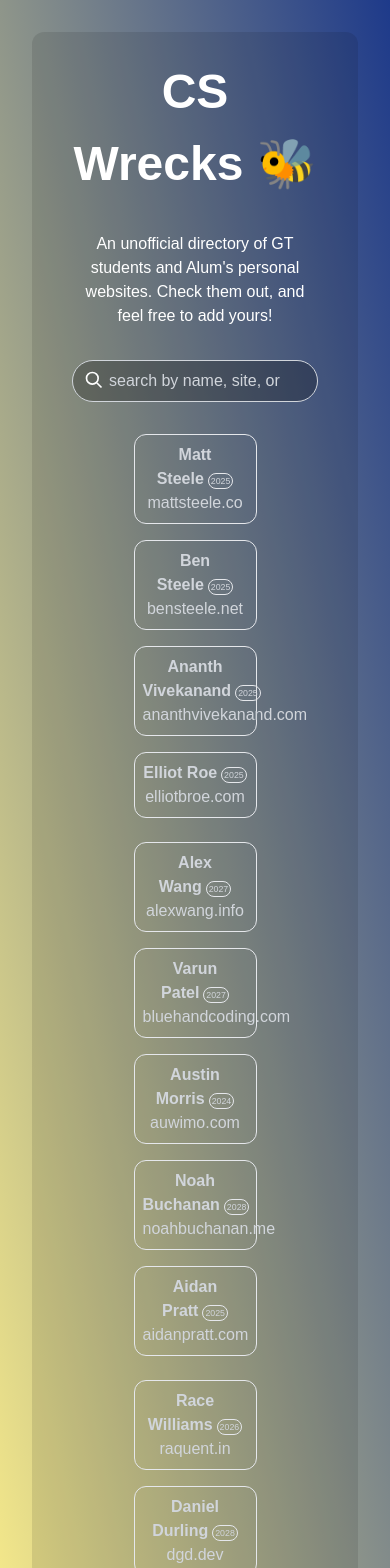
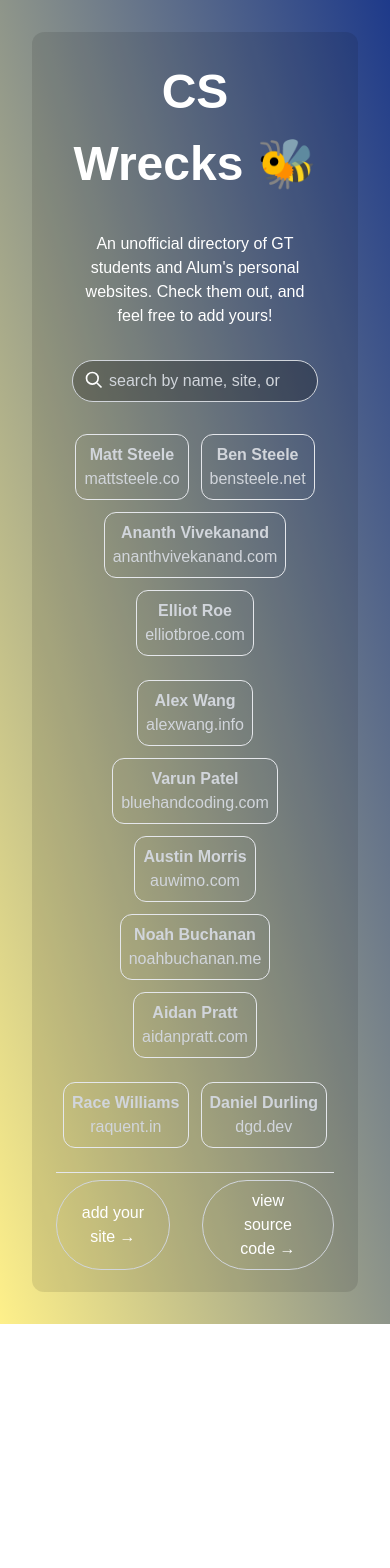
Before and after one commit to msteele3/cswrecks, a Next.js app: page / in a window 390 px wide. Shown: the top 1568 px of the page. After the commit the page ends 1324 px from the top, so only its background shows below. Built offline with nearby package versions, Linux system fonts and the light colour scheme.

Commit message:
new styles yo?

```diff
--- a/app/page.tsx
+++ b/app/page.tsx
@@ -100,17 +100,17 @@ export default function HomePage() {
           variants={container}
           initial="hidden"
           animate="show"
-          className="w-full max-w-4xl flex flex-col items-center px-4"
+          className="w-full max-w-4xl flex flex-col items-center"
         >
           {chunkedSites.map((rowSites, rowIndex) => (
             <div
               key={rowIndex}
-              className="flex flex-wrap xs:flex-nowrap gap-4 mb-6 justify-center s:mb-10 text-center"
+              className="flex flex-wrap xs:flex-nowrap gap-3 mb-6 justify-center s:mb-10 text-center"
             >
               {rowSites.map((site) => (
                 <motion.a
                   whileHover={{
-                    scale: 1.2,
+                    scale: 1.1,
                     transition: { duration: 0.25, ease: "easeInOut" },
                   }}
                   key={site.website}
@@ -118,10 +118,10 @@ export default function HomePage() {
                   href={site.website.replace(/\/$/, "")}
                   target="_blank"
                   rel="noopener noreferrer"
-                  className="p-2 inline-block w-1/2 sm:w-auto text-md rounded-xl border sm:text-sm text-gray-300 hover:text-gray-100"
+                  className="p-2 inline-block w-fit text-md rounded-xl border sm:text-sm text-gray-300 hover:text-gray-100"
                 >
                   <span className="text-lg font-bold">{site.name}</span>
-                  <span className="ml-1 text-xs bg-transparent border p-0.5 rounded-full bg-blend-exclusion text-gray-300">
+                  <span className="hidden sm:inline ml-1 text-xs bg-transparent border p-0.5 rounded-full bg-blend-exclusion text-gray-300">
                     {site.year}
                   </span>
                   <br />
```
